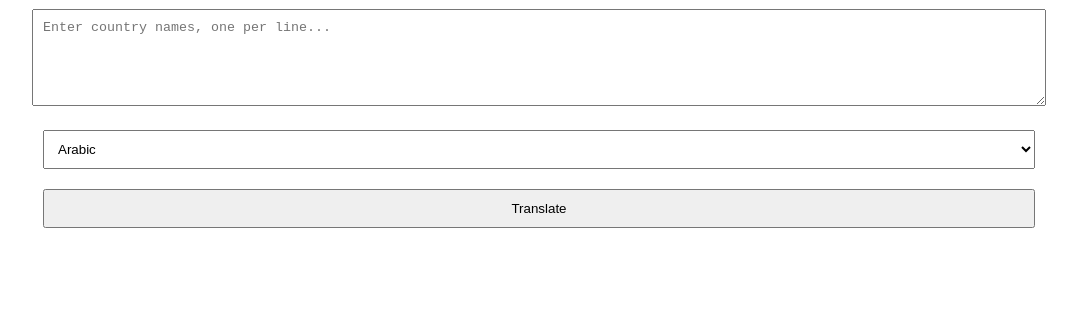
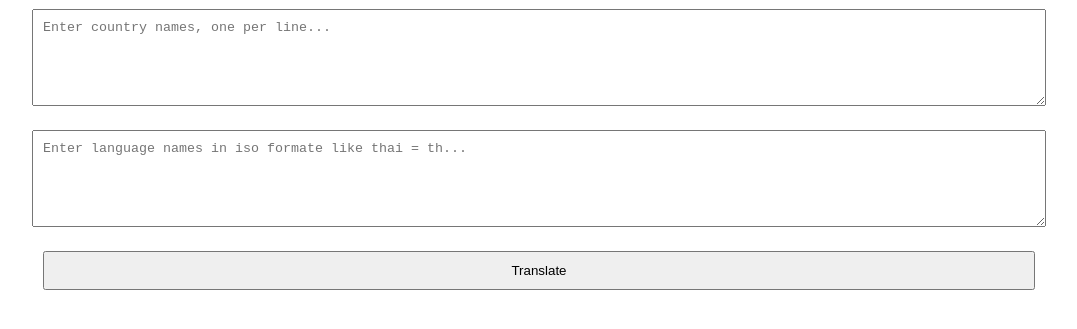
Before and after one commit to karankhosla12/bingtranslator, a website: page index.html in a window 1280 px wide. Shown: the part 69-398 px from the top of the page, without its empty margins (101-1178 px from the left). Drawn offline with Linux system fonts and the light colour scheme.

Commit message:
Update index.html

```diff
--- a/index.html
+++ b/index.html
@@ -15,11 +15,8 @@
     <h2>Country Translator</h2>
     <textarea id="countries" rows="5" placeholder="Enter country names, one per line..."></textarea>
 
-    <select id="language">
-        <option value="ar">Arabic</option>
-        <option value="fr">French</option>
-        <option value="es">Spanish</option>
-    </select>
+       <textarea id="language" rows="5" placeholder="Enter language names in iso formate like thai = th..."></textarea>
+
 
     <button onclick="translateCountries()">Translate</button>
 
@@ -37,7 +34,7 @@
 
             for (const country of countries) {
                 try {
-                    const response = await fetch("https://your-render-server.com/translate", {
+                    const response = await fetch("https://bingtranslator.onrender.com", {
                         method: "POST",
                         headers: { "Content-Type": "application/json" },
                         body: JSON.stringify({ country, language })
```
